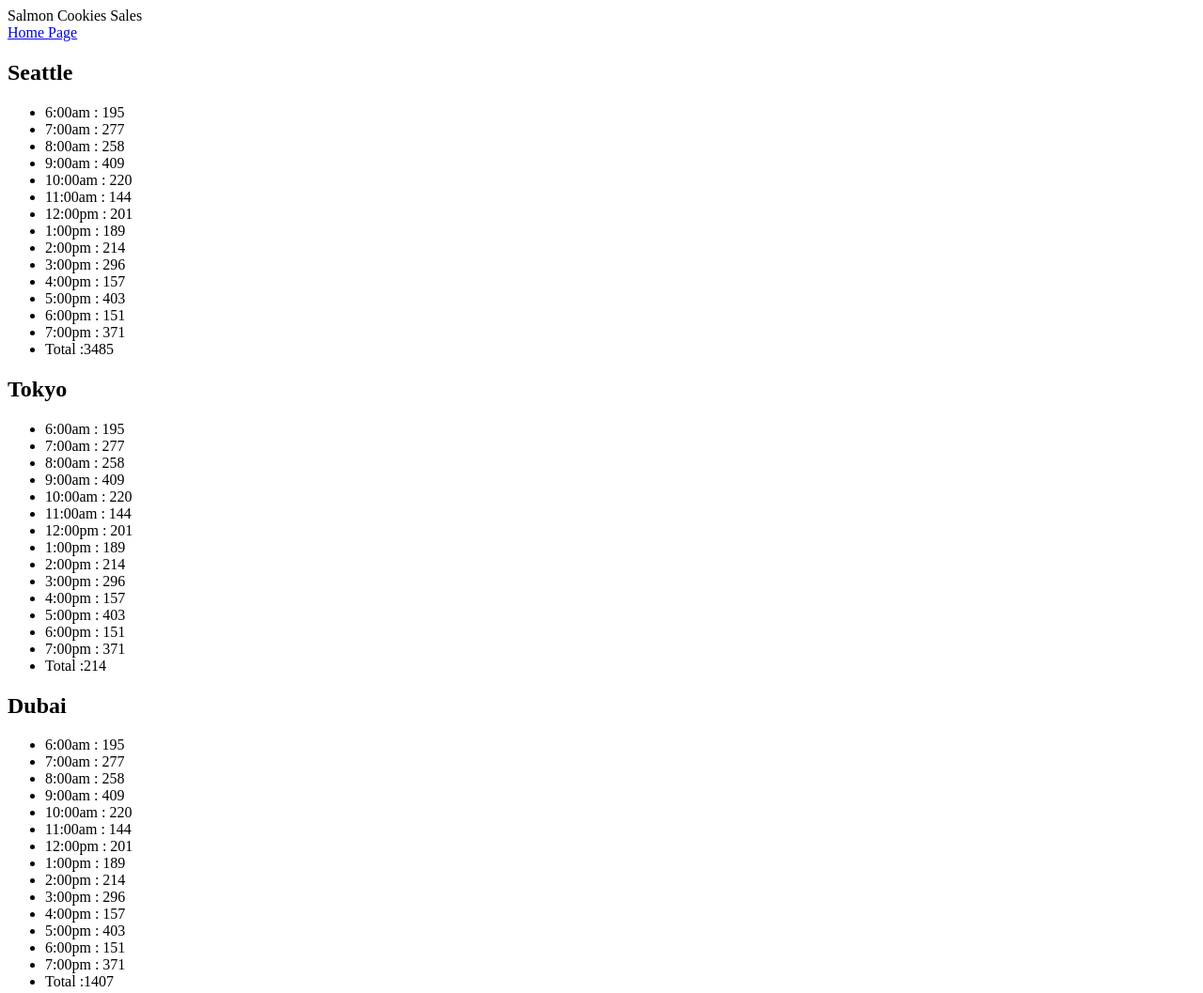
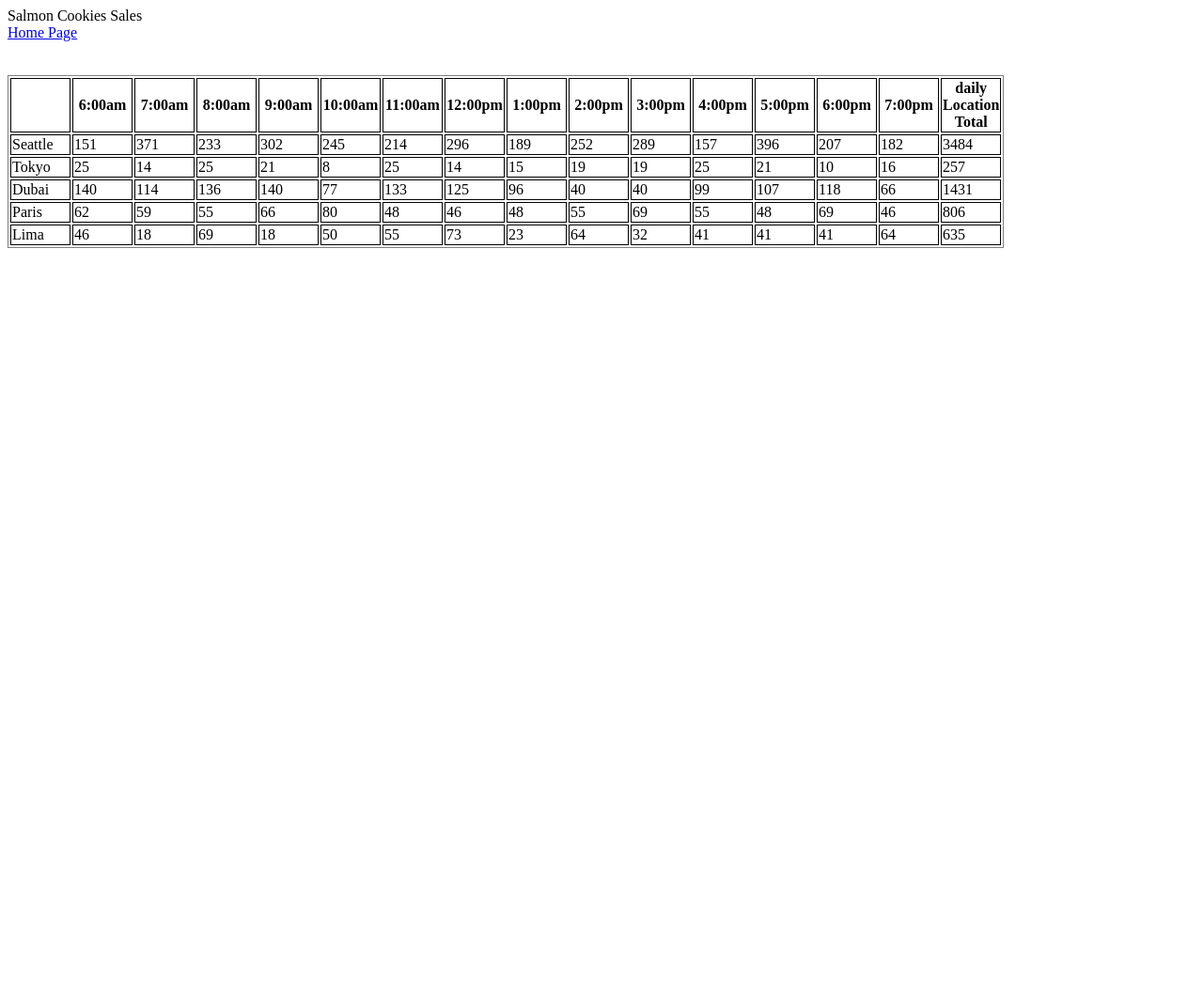
Before and after one commit to MayyadahShehadeh/cookie-stand, a plain HTML site: page sales.html in a window 1280 px wide. Shown: the top 1057 px of the page at 94% size. After the commit the page ends 800 px from the top, so only its background shows below. Drawn offline with Linux system fonts and the light colour scheme.

Commit message:
write constructor function

```diff
--- a/js/app.js
+++ b/js/app.js
@@ -1,297 +1,136 @@
-'use srtict'
 
+
+// -------------------------------------------
 let hours= [' 6:00am ', ' 7:00am ', ' 8:00am ', ' 9:00am ', ' 10:00am ', ' 11:00am ', ' 12:00pm ', ' 1:00pm ', ' 2:00pm ', ' 3:00pm ', ' 4:00pm ', ' 5:00pm ', ' 6:00pm ', ' 7:00pm '];
 
-let parent = document.getElementById('parent');
-console.log(parent);
-
-let Seattle = {
-  locationName: 'Seattle',
-    MinCus: 23,
-    MaxCus : 65,
-    AvgCookie: 6.3,
-    customers:[],
-    cookiesPerHour:[],
-    total:0,
-    customersPerHour: function(){
-
-        for(let i=0; i< hours.length; i++){
-       this.customers.push(randomNumberOfCustomers(this.MinCus,this.MaxCus));
-}
-},
-    cookiesEachHour : function(){
-
-      for (let j=0; j< this.customers.length; j++){
-      this.cookiesPerHour.push(Math.floor(this.customers[j] * this.AvgCookie));
-    }
-    },
-     renderFunction: function(){
-    let shopName = document.createElement('h2');
-parent.appendChild(shopName);
-shopName.textContent = this.locationName;
-// creat ul
-let unorderedList = document.createElement('ul');
-parent.appendChild(unorderedList);
 
 
-//creat li
-for (let i = 0; i < hours.length; i++) {
-   let listItems = document.createElement('li');
-   unorderedList.appendChild(listItems);
-
-   listItems.textContent = hours[i] + ' : ' + Seattle.cookiesPerHour[i];
-
-   this.total= this.total + this.cookiesPerHour[i];
-}
-
-
-let totalItem = document.createElement('li');
-unorderedList.appendChild(totalItem);
-totalItem.textContent = `Total :${this.total} `;
+function SalmonCookies(locationName,MinCus,MaxCus,AvgCookie){
+  this.locationName=locationName;
+  this.MinCus=MinCus;
+  this.MaxCus=MaxCus;
+  this.AvgCookie=AvgCookie;
+  this.customers=[];
+  this.cookiesPerHour=[];
+  this.dailyLocationTotal=0;
 
 }
 
 
-}
-console.log(Seattle);
-Seattle.customersPerHour();
-Seattle.cookiesEachHour();
-Seattle.renderFunction();
-
+    // Random Generator
 function randomNumberOfCustomers(min, max) {
   return Math.floor(Math.random() * (max - min + 1) + min);
 }
 
+   // prototype
+   SalmonCookies.prototype.customersPerHour=function(){
+    for(let i=0; i< hours.length; i++){
+    this.customers[i]=(randomNumberOfCustomers(this.MinCus,this.MaxCus));
+    }
+   }
 
-// -------------------------------------------
-
-let Tokyo = {
-  locationName: 'Tokyo',
-    MinCus: 3,
-    MaxCus : 24,
-    AvgCookie: 1.2,
-    customers:[],
-    cookiesPerHour:[],
-    total:0,
-    customersPerHour: function(){
-
-        for(let i=0; i< hours.length; i++){
-       this.customers.push(randomNumberOfCustomers(this.MinCus,this.MaxCus));
-}
-},
-    cookiesEachHour : function(){
+   SalmonCookies.prototype.cookiesEachHour= function(){
 
     for (let j=0; j< this.customers.length; j++){
-      this.cookiesPerHour.push(Math.floor(this.customers[j] * this.AvgCookie));
-    }
-    },
-     renderFunction: function(){
-    let shopName = document.createElement('h2');
-parent.appendChild(shopName);
-shopName.textContent = this.locationName;
-// creat ul
-let unorderedList = document.createElement('ul');
-parent.appendChild(unorderedList);
+    this.cookiesPerHour[j]=(Math.floor(this.customers[j] * this.AvgCookie));
+    }}
+    SalmonCookies.prototype.dailyLocationTotalCookies= function(){
+
+    for (let i = 0; i < hours.length; i++) {
+
+      this.dailyLocationTotal= this.dailyLocationTotal + this.cookiesPerHour[i];
+   }}
 
 
-//creat li
-for (let i = 0; i < hours.length; i++) {
-   let listItems = document.createElement('li');
-   unorderedList.appendChild(listItems);
-
-   listItems.textContent = hours[i] + ' : ' + Seattle.cookiesPerHour[i];
-
-   this.total= this.total + this.cookiesPerHour[i];
-}
 
 
-let totalItem = document.createElement('li');
-unorderedList.appendChild(totalItem);
-totalItem.textContent = `Total :${this.total} `;
+
+   // Create Table
+   let parent = document.getElementById('parent');
+   let table = document.createElement('table');
+   parent.appendChild(table);
+
+
+
+   // create head row
+   let HeadRow = document.createElement('tr');
+   table.appendChild(HeadRow);
+   console.log(parent);
+   let th1 = document.createElement('th');
+   HeadRow.appendChild(th1);
+   th1.textContent = '';
+
+   for (let i = 0; i < hours.length; i++) {
+
+     let th2 = document.createElement('th');
+     HeadRow.appendChild(th2);
+     th2.textContent = hours[i];
+   }
+   let th3 = document.createElement('th');
+    HeadRow.appendChild(th3);
+    th3.textContent = 'daily Location Total';
+//-------------------------------------------------------------
+
+   // Create table contents
+     SalmonCookies.prototype.LocationColomn= function(){
+
+       let Rows1 = document.createElement('tr');
+        table.appendChild(Rows1);
+
+        let td1 = document.createElement('td');
+        Rows1.appendChild(td1);
+        td1.textContent = this.locationName;
+
+        for (let i = 0; i < hours.length; i++) {
+          let td2 = document.createElement('td');
+     Rows1.appendChild(td2);
+     td2.textContent = this.cookiesPerHour[i];
+    }
+    let lastTd = document.createElement('td');
+    Rows1.appendChild(lastTd);
+    lastTd.textContent = this.dailyLocationTotal;
 
      }
 
 
-}
-console.log(Tokyo);
+
+
+
+
+
+
+
+let Seattle = new SalmonCookies('Seattle',23,65,6.3);
+Seattle.customersPerHour();
+Seattle.cookiesEachHour();
+Seattle.dailyLocationTotalCookies();
+Seattle.LocationColomn();
+console.log(Seattle);
+
+let Tokyo = new SalmonCookies('Tokyo',3,24,1.2);
 Tokyo.customersPerHour();
 Tokyo.cookiesEachHour();
-Tokyo.renderFunction();
+Tokyo.dailyLocationTotalCookies();
+Tokyo.LocationColomn();
+console.log(Tokyo);
 
-function randomNumberOfCustomers(min, max) {
-    return Math.floor(Math.random() * (max - min + 1) + min);
-}
-// -------------------------------------------------------
-
-let Dubai = {
-  locationName: 'Dubai',
-    MinCus: 11,
-    MaxCus : 38,
-    AvgCookie: 3.7,
-    customers:[],
-    cookiesPerHour:[],
-    total:0,
-    customersPerHour: function(){
-
-        for(let i=0; i< hours.length; i++){
-       this.customers.push(randomNumberOfCustomers(this.MinCus,this.MaxCus));
-}
-},
-    cookiesEachHour : function(){
-
-      for (let j=0; j< this.customers.length; j++){
-      this.cookiesPerHour.push(Math.floor(this.customers[j] * this.AvgCookie));
-    }
-    },
-     renderFunction: function(){
-    let shopName = document.createElement('h2');
-parent.appendChild(shopName);
-shopName.textContent = this.locationName;
-// creat ul
-let unorderedList = document.createElement('ul');
-parent.appendChild(unorderedList);
-
-
-//creat li
-for (let i = 0; i < hours.length; i++) {
-   let listItems = document.createElement('li');
-   unorderedList.appendChild(listItems);
-
-   listItems.textContent = hours[i] + ' : ' + Seattle.cookiesPerHour[i];
-
-   this.total= this.total + this.cookiesPerHour[i];
-}
-
-
-let totalItem = document.createElement('li');
-unorderedList.appendChild(totalItem);
-totalItem.textContent = `Total :${this.total} `;
-
-     }
-
-
-}
-console.log(Dubai);
+let Dubai = new SalmonCookies('Dubai',11,38,3.7);
 Dubai.customersPerHour();
 Dubai.cookiesEachHour();
-Dubai.renderFunction();
+Dubai.dailyLocationTotalCookies();
+Dubai.LocationColomn();
+console.log(Dubai);
 
-function randomNumberOfCustomers(min, max) {
-    return Math.floor(Math.random() * (max - min + 1) + min);
-}
-// -------------------------------------------------------
-
-let Paris = {
-  locationName: 'Paris',
-    MinCus: 20,
-    MaxCus : 38,
-    AvgCookie: 2.3,
-    customers:[],
-    cookiesPerHour:[],
-    total:0,
-    customersPerHour: function(){
-
-        for(let i=0; i< hours.length; i++){
-       this.customers.push(randomNumberOfCustomers(this.MinCus,this.MaxCus));
-}
-},
-    cookiesEachHour : function(){
-
-      for (let j=0; j< this.customers.length; j++){
-      this.cookiesPerHour.push(Math.floor(this.customers[j] * this.AvgCookie));
-    }
-    },
-     renderFunction: function(){
-    let shopName = document.createElement('h2');
-parent.appendChild(shopName);
-shopName.textContent = this.locationName;
-// creat ul
-let unorderedList = document.createElement('ul');
-parent.appendChild(unorderedList);
-
-
-//creat li
-for (let i = 0; i < hours.length; i++) {
-   let listItems = document.createElement('li');
-   unorderedList.appendChild(listItems);
-
-   listItems.textContent = hours[i] + ' : ' + Seattle.cookiesPerHour[i];
-
-   this.total= this.total + this.cookiesPerHour[i];
-}
-
-
-let totalItem = document.createElement('li');
-unorderedList.appendChild(totalItem);
-totalItem.textContent = `Total :${this.total} `;
-
-     }
-
-
-}
-console.log(Paris);
+let Paris = new SalmonCookies('Paris',20,38,2.3);
 Paris.customersPerHour();
 Paris.cookiesEachHour();
-Paris.renderFunction();
+Paris.dailyLocationTotalCookies();
+Paris.LocationColomn();
+console.log(Paris);
 
-function randomNumberOfCustomers(min, max) {
-    return Math.floor(Math.random() * (max - min + 1) + min);
-}
-// -------------------------------------------------------
-
-let Lima = {
-  locationName: 'Lima',
-    MinCus: 2,
-    MaxCus : 16,
-    AvgCookie: 4.6,
-    customers:[],
-    cookiesPerHour:[],
-    total:0,
-    customersPerHour: function(){
-
-        for(let i=0; i< hours.length; i++){
-       this.customers.push(randomNumberOfCustomers(this.MinCus,this.MaxCus));
-}
-},
-    cookiesEachHour : function(){
-
-      for (let j=0; j< this.customers.length; j++){
-      this.cookiesPerHour.push(Math.floor(this.customers[j] * this.AvgCookie));
-    }
-    },
-     renderFunction: function(){
-    let shopName = document.createElement('h2');
-parent.appendChild(shopName);
-shopName.textContent = this.locationName;
-// creat ul
-let unorderedList = document.createElement('ul');
-parent.appendChild(unorderedList);
-
-
-//creat li
-for (let i = 0; i < hours.length; i++) {
-   let listItems = document.createElement('li');
-   unorderedList.appendChild(listItems);
-
-   listItems.textContent = hours[i] + ' : ' + Seattle.cookiesPerHour[i];
-
-   this.total= this.total + this.cookiesPerHour[i];
-}
-
-
-let totalItem = document.createElement('li');
-unorderedList.appendChild(totalItem);
-totalItem.textContent = `Total :${this.total} `;
-
-     }
-
-
-}
-console.log(Lima);
+let Lima = new SalmonCookies('Lima',2,16,4.6);
 Lima.customersPerHour();
 Lima.cookiesEachHour();
-Lima.renderFunction();
-
-function randomNumberOfCustomers(min, max) {
-    return Math.floor(Math.random() * (max - min + 1) + min);
-}
+Lima.dailyLocationTotalCookies();
+Lima.LocationColomn();
+console.log(Lima);
--- a/sales.html
+++ b/sales.html
@@ -1,12 +1,26 @@
 <!DOCTYPE html>
 <html>
 <head>
+   <style>
+table{
+    border: solid 1px grey;
 
+}
+table tr th{
+    border: solid 1px black;
+    width:  60px;
+}
+table tr td{
+    border: solid 1px black;
+    width:  60px;
+}
+   </style>
     <title>Salmon Cookies Sales:</title>
 </head>
 <body>
     <head>Salmon Cookies Sales</head>
     <nav><a href="http://127.0.0.1:5500/index.html">Home Page </a></nav>
+    <br> <br>
     <div id="parent"></div>
     <script src="js/app.js"></script>
 </body>
```
Lines whose indentation alone changed are shown as unchanged.
